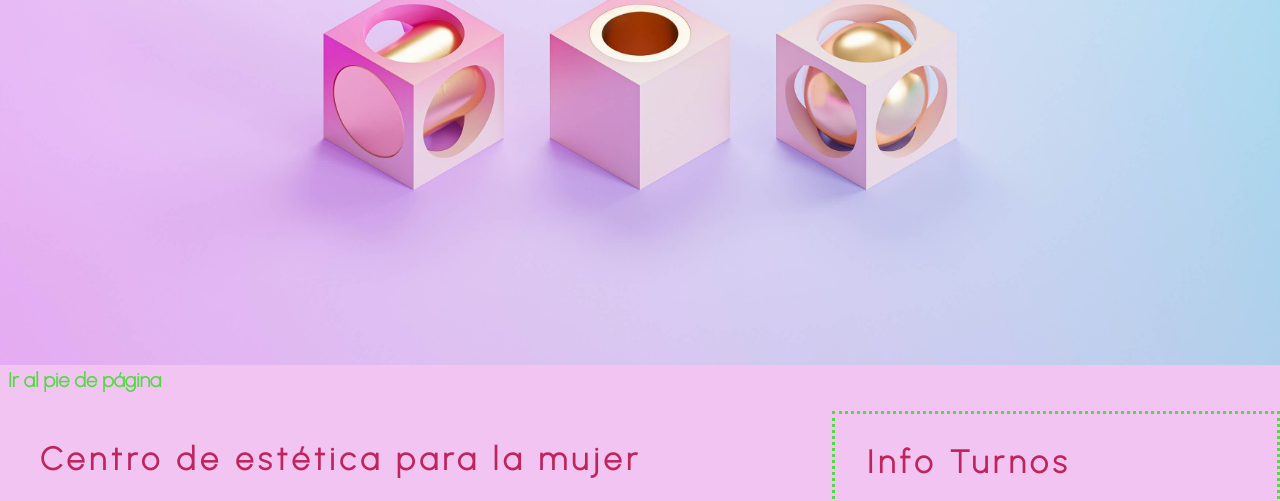
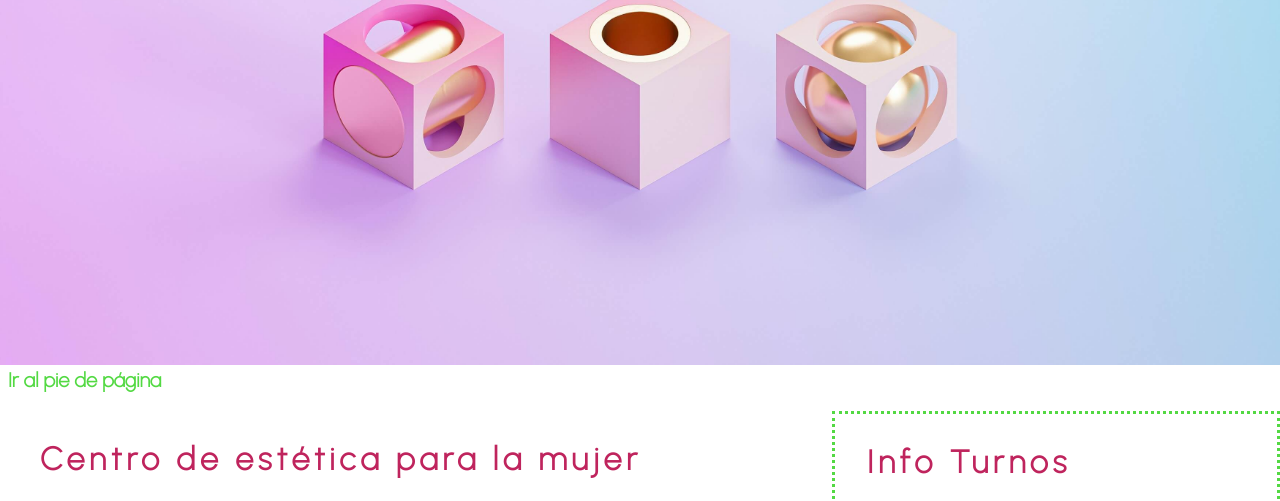
Before and after one commit to luzleale/proyecto-final-desarrollo-web, a website: page index.html in a window 1280 px wide. Shown: the part 275-776 px from the top of the page. Drawn offline with nearby package versions, Linux system fonts and the light colour scheme.

Commit message:
modifico color de fondo del sitio web

```diff
--- a/scss/componentes/_globals.scss
+++ b/scss/componentes/_globals.scss
@@ -20,7 +20,6 @@ body {
 }
 
 main {
-  background-color: $color-claro;
   padding-top: 5rem;
   margin-right: auto;
 }
```
Also changed, not shown: css/style.css, 1 other file.
